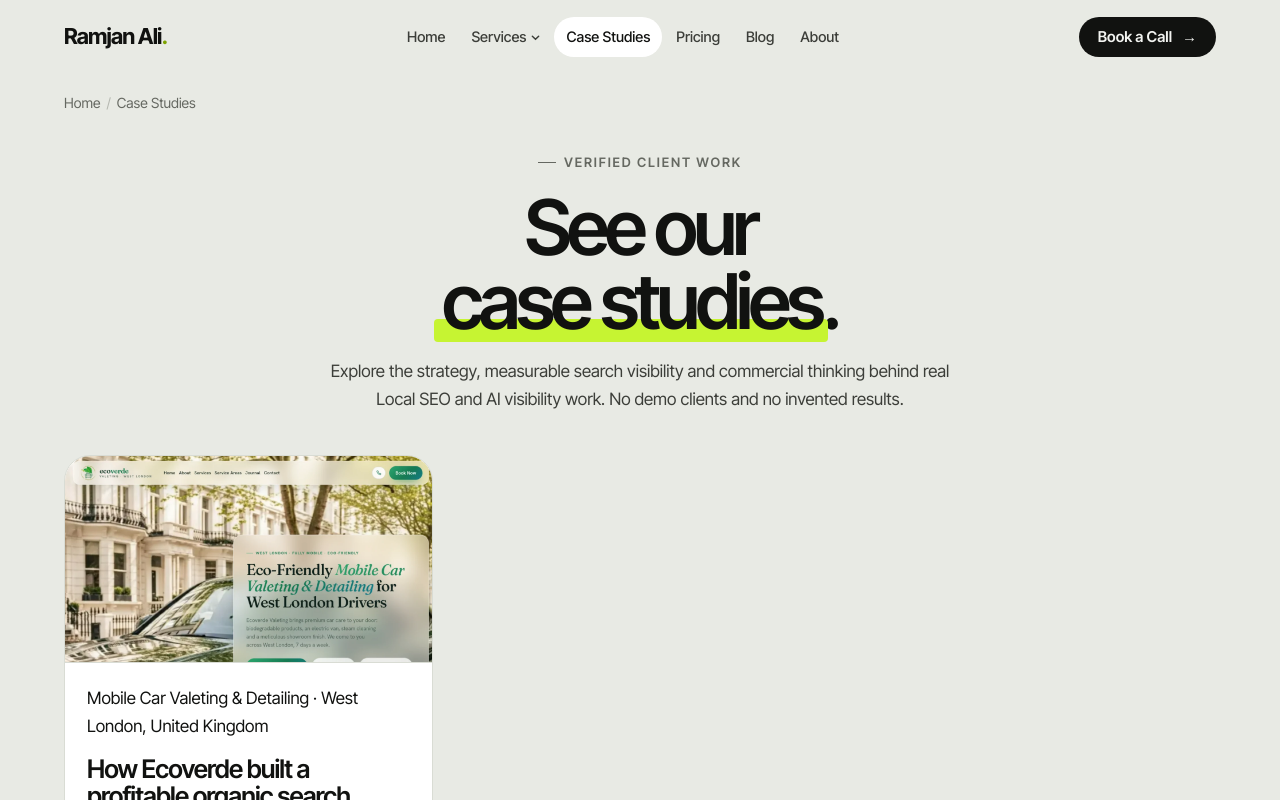
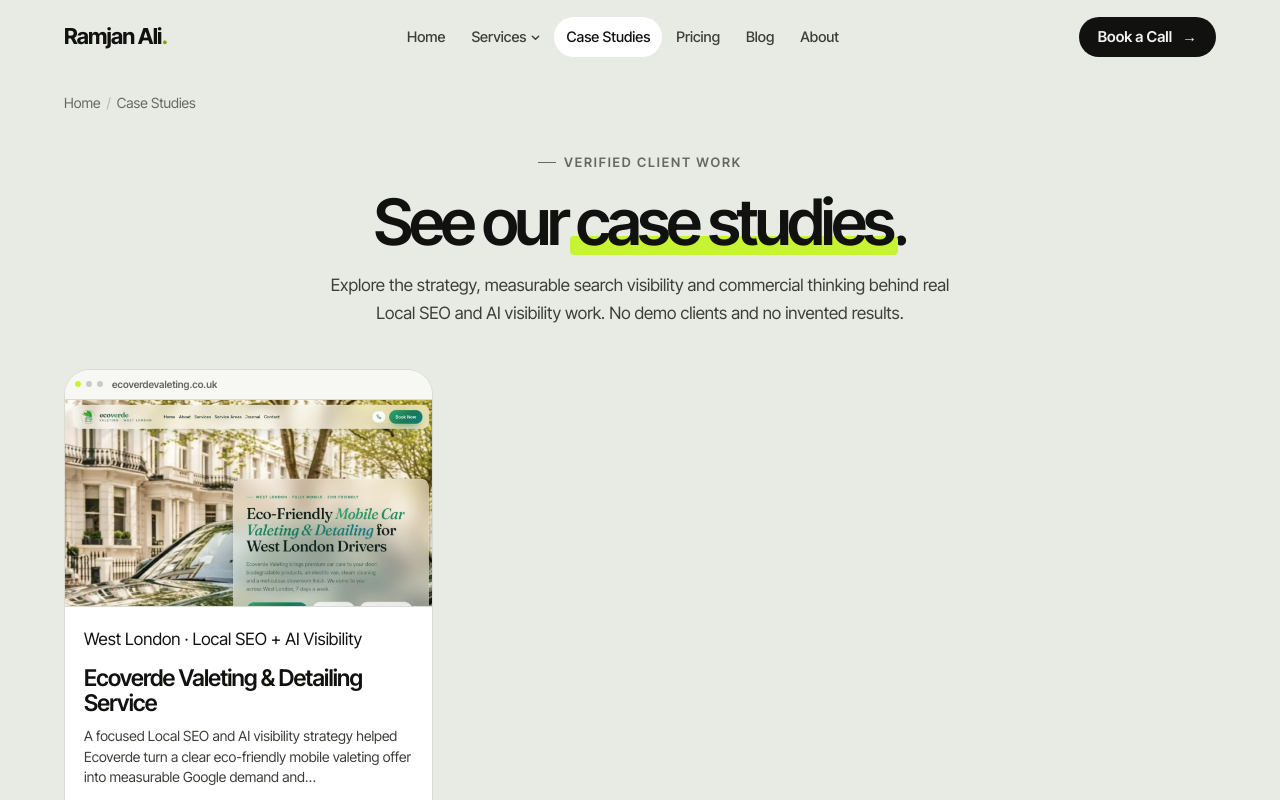
Before and after one commit to ramjanalimeet/ramjan-ali-tracker, a Next.js app: page /case-studies in a window 1280 px wide. Shown: the top 800 px of the page. Built offline with nearby package versions, Linux system fonts and the light colour scheme.

Commit message:
Polish case study cards and thumbnails

```diff
--- a/app/(site)/case-studies/page.tsx
+++ b/app/(site)/case-studies/page.tsx
@@ -92,12 +92,16 @@ export default function CaseStudiesPage() {
             {CASE_STUDIES.map((c) => (
               <article className="case-result-card rv" key={c.slug}>
                 <Link className="case-result-image" href={`/case-studies/${c.slug}`} aria-label={`Read ${c.client} case study`}>
+                  <span className="case-browserbar" aria-hidden="true">
+                    <i /><i /><i />
+                    <b>ecoverdevaleting.co.uk</b>
+                  </span>
                   {/* eslint-disable-next-line @next/next/no-img-element */}
                   <img src={c.image} alt={c.imageAlt} width={1280} height={720} />
                 </Link>
                 <div className="case-result-body">
-                  <span className="tag">{c.trade} · {c.location}</span>
-                  <h2>{c.title}</h2>
+                  <span className="tag">West London · Local SEO + AI Visibility</span>
+                  <h2>{c.client}</h2>
                   <p>{c.summary}</p>
                   <ul className="case-result-metrics">
                     {c.highlights.slice(0, 3).map((h) => (
--- a/app/globals.css
+++ b/app/globals.css
@@ -2390,11 +2390,12 @@ dialog.booking::backdrop {
   justify-content: center;
 }
 .case-index-intro h1 {
-  max-width: 12ch;
+  max-width: none;
   margin-inline: auto;
-  font-size: clamp(46px, 6vw, 78px);
+  font-size: clamp(44px, 5vw, 68px);
   line-height: 0.96;
   letter-spacing: -0.06em;
+  white-space: nowrap;
 }
 .case-index-intro p {
   max-width: 66ch;
@@ -2419,6 +2420,37 @@ dialog.booking::backdrop {
   display: block;
   overflow: hidden;
   border-bottom: 1px solid var(--line);
+  color: var(--ink);
+  text-decoration: none;
+  background: #edf0e9;
+}
+.case-browserbar {
+  display: flex;
+  align-items: center;
+  gap: 5px;
+  height: 30px;
+  padding: 0 10px;
+  background: #f7f8f4;
+  border-bottom: 1px solid var(--line);
+}
+.case-browserbar i {
+  width: 6px;
+  height: 6px;
+  border-radius: 50%;
+  background: #c7cbc1;
+}
+.case-browserbar i:first-child {
+  background: var(--accent);
+}
+.case-browserbar b {
+  min-width: 0;
+  margin-left: 4px;
+  overflow: hidden;
+  color: var(--mute);
+  font-size: 10px;
+  font-weight: 600;
+  text-overflow: ellipsis;
+  white-space: nowrap;
 }
 .case-result-image img {
   display: block;
@@ -2436,17 +2468,27 @@ dialog.booking::backdrop {
   display: flex;
   flex-direction: column;
   flex: 1;
-  padding: 22px;
+  padding: 19px;
 }
 .case-result-body h2 {
-  margin-top: 15px;
-  font-size: clamp(22px, 2vw, 28px);
+  margin-top: 12px;
+  font-size: clamp(21px, 1.8vw, 26px);
   line-height: 1.08;
   letter-spacing: -0.035em;
+  display: -webkit-box;
+  overflow: hidden;
+  -webkit-box-orient: vertical;
+  -webkit-line-clamp: 2;
 }
 .case-result-body > p {
-  margin-top: 16px;
+  display: -webkit-box;
+  overflow: hidden;
+  margin-top: 11px;
   color: var(--ink-2);
+  font-size: 14px;
+  line-height: 1.45;
+  -webkit-box-orient: vertical;
+  -webkit-line-clamp: 3;
 }
 .case-result-metrics {
   display: grid;
@@ -2454,7 +2496,7 @@ dialog.booking::backdrop {
   gap: 9px;
   list-style: none;
   padding: 0;
-  margin: 24px 0 0;
+  margin: 16px 0 0;
 }
 .case-result-metrics li {
   padding: 10px;
@@ -2479,7 +2521,7 @@ dialog.booking::backdrop {
   flex-wrap: wrap;
   gap: 9px;
   margin-top: auto;
-  padding-top: 28px;
+  padding-top: 18px;
 }
 .case-detail-hero {
   padding: 96px 0 54px;
@@ -2761,6 +2803,10 @@ dialog.booking::backdrop {
   }
   .case-index-intro {
     margin-bottom: 28px;
+  }
+  .case-index-intro h1 {
+    font-size: clamp(38px, 12vw, 54px);
+    white-space: normal;
   }
   .case-result-body {
     padding: 24px 20px;
```
